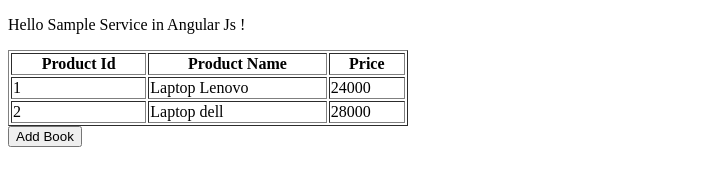
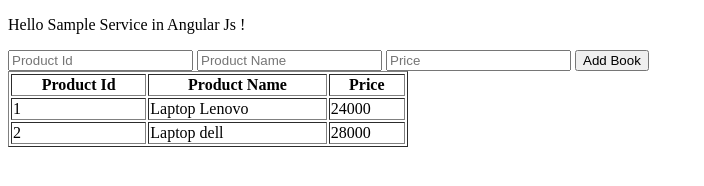
Before and after one commit to vaibhavcse13/angularJs1.6, a plain HTML site: page service_1.0/index.html in a window 1280 px wide. Shown: the whole page, without its empty margins (0-704 px from the left). Drawn offline with nearby package versions, Linux system fonts and the light colour scheme.

Commit message:
Add files via upload

```diff
--- a/service_1.0/app.js
+++ b/service_1.0/app.js
@@ -29,9 +29,11 @@ app.directive('addProd' , ['Product' , function(Product){
 
   return {
     restrict : "A" ,
+    scope : {prod : '='},
     link : function(scope, element, attrs){
       element.bind("click" , function(){
-        Product.addProduct({id : 3  ,  name : "XXXXX" , price : 20000})
+        Product.addProduct({pid:3 , name :"XXXXXXXXX" , price: 2000});
+        scope.$apply();
       })
 
     }
--- a/service_1.0/index.html
+++ b/service_1.0/index.html
@@ -12,7 +12,13 @@
 
   <body ng-controller="MainCtrl">
     <p>Hello {{name}}!</p>
+    <div>
 
+      <input type="text" placeholder="Product Id  "ng-model="product.pid" id="pid">
+      <input type="text" placeholder="Product Name "ng-model="product.name" id="name">
+      <input type="text" placeholder="Price "ng-model="product.price" id="price">
+      <button add-prod prod="product">Add Book</button>
+    </div>
     <table border="1px" style="width:400px">
       <tr>
         <th>Product Id </th>
@@ -29,7 +35,7 @@
     </table>
 
 
-    <button add-prod>Add Book</button>
+
   </body>
 
 </html>
```
